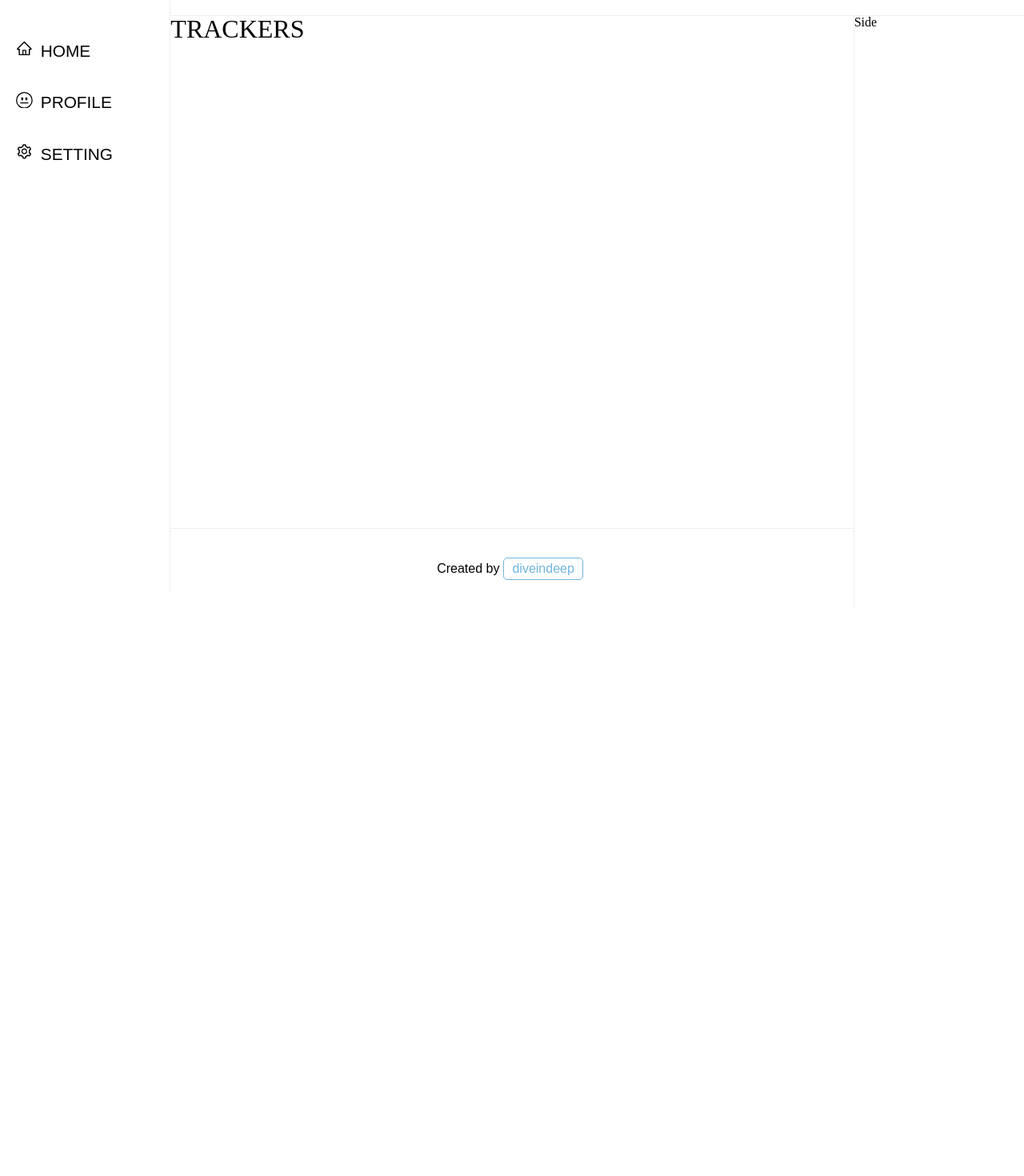
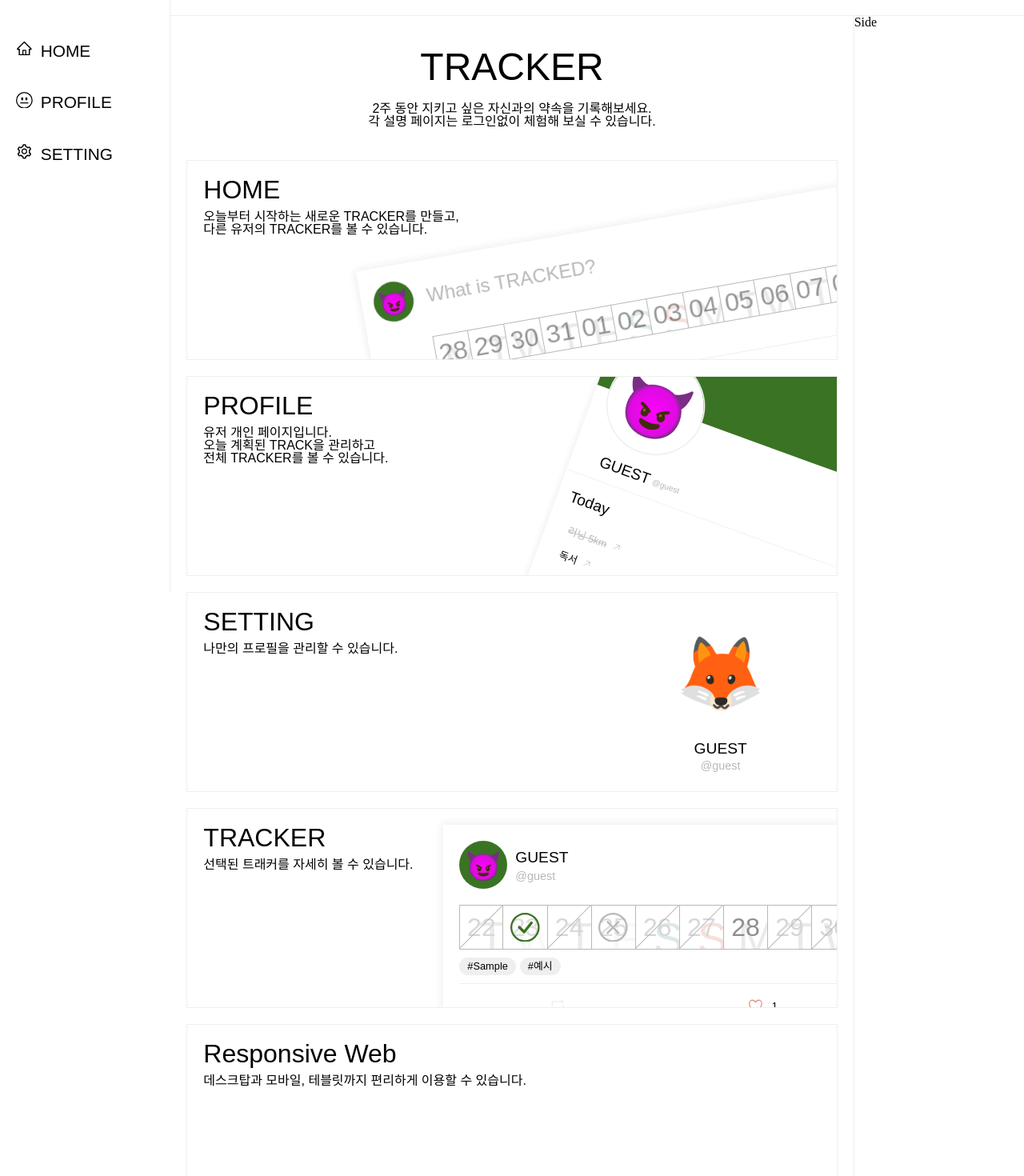
Before and after one commit to diveindeep-dev/tracker-client, a React (Create React App) app: page / in a window 1280 px wide. Shown: the part 60-1530 px from the top of the page at 80% size. Before the commit the page ends 820 px from the top, so only its background shows below. Built offline with nearby package versions, Linux system fonts and the light colour scheme; a web font is replaced by a local one.

Commit message:
Add styles of index page

```diff
--- a/src/config/guestData.ts
+++ b/src/config/guestData.ts
@@ -142,3 +142,5 @@ export const guestSingleTracker = {
   ],
   updated_at: '2023-09-02T08:27:44.831Z',
 };
+
+export const fakeHandle = async (id: string) => {};
--- a/src/pages/index.tsx
+++ b/src/pages/index.tsx
@@ -1,10 +1,278 @@
-import React from 'react';
+import React, { useEffect, useState } from 'react';
+import styled from 'styled-components';
+import { colorAll, fontAll } from '../styles/Variables';
+import { flexCenter, media } from '../styles/Mixin';
+import { Link } from 'react-router-dom';
+import NewTracker from '../components/Tracker/New';
+import Today from './profile/Today';
+import {
+  fakeHandle,
+  guestBio,
+  guestSchedules,
+  guestSingleTracker,
+} from '../config/guestData';
+import { getRandomColor, getRandomEmoji } from '../utils/random';
+import Pic from '../components/Pic';
+import Bio from './profile/Bio';
+import User from './tracker/User';
+import Tracks from '../components/Tracker/Tracks';
+import Tags from '../components/Tags';
+import Details from './tracker/Details';
+
+const Name = styled.div`
+  padding: 15px 0 5px;
+  font-family: ${fontAll.main};
+  font-size: 1.2rem;
+`;
+
+const Id = styled.div`
+  color: ${colorAll.light.grey};
+  font-family: ${fontAll.main};
+  font-size: 0.9rem;
+`;
+
+const Set = styled.div`
+  ${flexCenter}
+  flex-direction: column;
+`;
+
+const Figure = styled.div`
+  position: absolute;
+  box-shadow: -2px -2px 10px 0px ${colorAll.line};
+`;
+
+const Sub = styled.div`
+  font-size: 2rem;
+  font-family: ${fontAll.logo};
+`;
+
+const Container = styled.div`
+  height: 250px;
+  padding: 20px;
+  margin: 20px;
+  overflow: hidden;
+  border: 1px solid ${colorAll.line};
+  p {
+    padding: 10px 0;
+  }
+
+  ${media.mobile} {
+    height: 300px;
+  }
+`;
+
+const ContainerLink = styled(Link)`
+  display: flex;
+  position: relative;
+  height: 250px;
+  padding: 20px;
+  margin: 20px;
+  overflow: hidden;
+  border: 1px solid ${colorAll.line};
+  p {
+    padding: 10px 0;
+  }
+
+  ${media.mobile} {
+    height: 300px;
+  }
+
+  &:hover {
+    background-color: #f7fcfd;
+
+    ${Sub} {
+      color: ${colorAll.main};
+    }
+  }
+`;
+
+const ContainerHome = styled(ContainerLink)`
+  ${Figure} {
+    position: absolute;
+    width: 90%;
+    transform: rotate(-10deg);
+    right: -150px;
+    bottom: -120px;
+    z-index: 100;
+    background-color: #ffffff;
+
+    ${media.mobile} {
+      right: -60px;
+      bottom: -150px;
+    }
+  }
+`;
+
+const ContainerProfile = styled(ContainerLink)`
+  ${Figure} {
+    scale: 80%;
+    width: 70%;
+    transform: rotate(20deg);
+    right: -170px;
+    bottom: -170px;
+    background-color: #ffffff;
+  }
+
+  ${media.mobile} {
+    ${Figure} {
+      width: 60%;
+      right: -70px;
+      bottom: -120px;
+    }
+  }
+`;
+
+const ContainerSetting = styled(ContainerLink)`
+  justify-content: space-between;
+  ${Figure} {
+    position: inherit;
+    padding: 0 50px;
+    box-shadow: none;
+  }
+
+  ${media.mobile} {
+    flex-direction: column;
+  }
+`;
+
+const ContainerTracker = styled(ContainerLink)`
+  justify-content: space-between;
+
+  ${Figure} {
+    width: 100%;
+    height: 100%;
+    right: -320px;
+    top: 20px;
+    padding: 0px 20px;
+    background-color: #ffffff;
+  }
+  ${media.mobile} {
+    flex-direction: column;
+    ${Figure} {
+      top: 85px;
+      right: 0;
+      scale: 90%;
+    }
+  }
+`;
+
+const Title = styled.div`
+  ${flexCenter}
+  flex-direction: column;
+  padding: 20px 0;
+  h1 {
+    font-size: 3rem;
+    padding: 20px 0;
+    font-family: ${fontAll.logo};
+  }
+`;
+
+const Div = styled.div`
+  font-family: ${fontAll.body};
+`;
 
 function Index() {
+  const [color, setColor] = useState(guestBio.color);
+  const [emoji, setEmoji] = useState(guestBio.emoji);
+
+  useEffect(() => {
+    const changeColor = setInterval(() => {
+      setColor(getRandomColor());
+      setEmoji(getRandomEmoji());
+    }, 1500);
+
+    return () => {
+      clearInterval(changeColor);
+    };
+  }, []);
+
   return (
-    <div>
-      <h1>TRACKERS</h1>
-    </div>
+    <Div>
+      <Title>
+        <h1>TRACKER</h1>
+        <p>2주 동안 지키고 싶은 자신과의 약속을 기록해보세요.</p>
+        <p>각 설명 페이지는 로그인없이 체험해 보실 수 있습니다.</p>
+      </Title>
+      <ContainerHome to={`/home`}>
+        <div>
+          <Sub>HOME</Sub>
+          <p>
+            오늘부터 시작하는 새로운 TRACKER를 만들고,
+            <br />
+            다른 유저의 TRACKER를 볼 수 있습니다.
+          </p>
+        </div>
+        <Figure>
+          <NewTracker setReload={() => false} />
+        </Figure>
+      </ContainerHome>
+      <ContainerProfile to={`/profile`}>
+        <div>
+          <Sub>PROFILE</Sub>
+          <p>
+            유저 개인 페이지입니다.
+            <br />
+            오늘 계획된 TRACK을 관리하고
+            <br />
+            전체 TRACKER를 볼 수 있습니다.
+          </p>
+        </div>
+        <Figure>
+          <Bio bio={guestBio} isSignedUser={false} />
+          <Today
+            schedules={guestSchedules}
+            isSignedUser={false}
+            handleCheer={fakeHandle}
+            handleDone={fakeHandle}
+            isSample={true}
+          />
+        </Figure>
+      </ContainerProfile>
+      <ContainerSetting to={`/setting`}>
+        <div>
+          <Sub>SETTING</Sub>
+          <p>나만의 프로필을 관리할 수 있습니다.</p>
+        </div>
+        <Figure>
+          <Set>
+            <Pic emoji={emoji} color={color} size={150} />
+            <Name>{guestBio.name}</Name>
+            <Id>@{guestBio.profileId}</Id>
+          </Set>
+        </Figure>
+      </ContainerSetting>
+      <ContainerTracker to={`/tracker`}>
+        <div>
+          <Sub>TRACKER</Sub>
+          <p>선택된 트래커를 자세히 볼 수 있습니다.</p>
+        </div>
+        <Figure>
+          <User
+            path={`/profile`}
+            tracker={guestSingleTracker}
+            isSignedUser={true}
+            handleDelete={() => {}}
+          />
+          <Tracks
+            startDate={guestSingleTracker.created_at}
+            color={guestSingleTracker.user.color}
+            schedules={guestSingleTracker.schedules}
+          />
+          <Tags tags={guestSingleTracker.tags} />
+          <Details
+            cheers={guestSingleTracker.cheers}
+            signedId={'guest'}
+            count={1}
+          />
+        </Figure>
+      </ContainerTracker>
+      <Container>
+        <div>
+          <Sub>Responsive Web</Sub>
+          <p>데스크탑과 모바일, 테블릿까지 편리하게 이용할 수 있습니다.</p>
+        </div>
+      </Container>
+    </Div>
   );
 }
 
```
